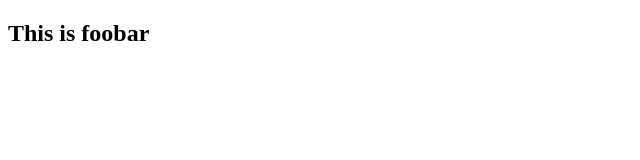
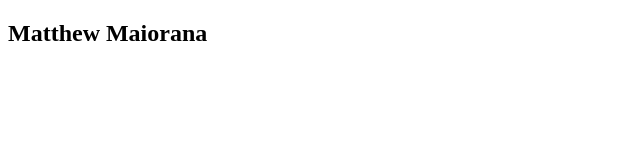
Before and after one commit to mmaiorana1024/foobar, a plain HTML site: page index.html in a window 1280 px wide. Shown: the whole page, without its empty margins (0-640 px from the left). Drawn offline with Linux system fonts and the light colour scheme.

Commit message:
update h2 with my name

```diff
--- a/index.html
+++ b/index.html
@@ -7,6 +7,6 @@
     <title>I'm Committed</title>
   </head>
   <body>
-    <h2>This is foobar</h2>
+    <h2>Matthew Maiorana</h2>
   </body>
 </html>
```
